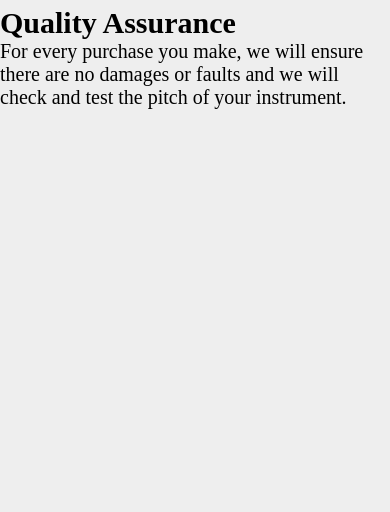
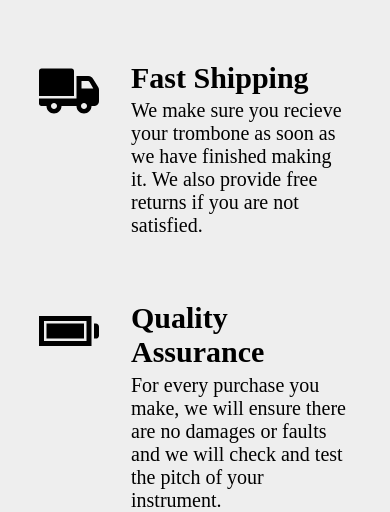
Before and after one commit to Burntroll/Original-Trombones-Landing-Page, a plain HTML site: page index.html in a window 390 px wide. Shown: the part 723-1235 px from the top of the page. Before the commit the page ends 844 px from the top, so only its background shows below. Drawn offline with Linux system fonts and the light colour scheme.

Commit message:
Description section completed

```diff
--- a/css/style.css
+++ b/css/style.css
@@ -84,6 +84,7 @@ body {
 }
 
 .form__title {
+    margin-top: 3rem;
     margin-bottom: 1.5rem;
 }
 
@@ -139,3 +140,64 @@ body {
     background-color: orange;
     transition: 0.3s;
 }
+
+
+/**************************
+*** SERVICE DESCRIPTION ***
+**************************/
+
+.description__wrapper {
+    display: flex;
+    flex-direction: column;
+    width: 60%;
+    gap: 4rem;
+    margin: auto;
+    margin-top: 3rem;
+}
+
+.item__icon img {
+    width: 70px;
+    height: 70px;
+}
+
+
+.item__desc1, .item__desc2, .item__desc3 {
+    display: flex;
+    gap: 4rem;
+}
+
+.item__description {
+    display: flex;
+    flex-direction: column;
+    gap: 0.3rem;
+}
+
+@media only screen and (max-width: 600px) {
+    .description__wrapper {
+        width: 80%;
+    }
+    .item__icon img {
+        width: 60px;
+        height: 60px;
+    }
+    .item__desc1, .item__desc2, .item__desc3 {
+        gap: 2rem;
+    }
+}
+
+@media only screen and (max-width: 360px) {
+    .description__wrapper {
+        width: 90%;
+    }
+    .item__icon img {
+        width: 60px;
+        height: 60px;
+    }
+    .item__desc1, .item__desc2, .item__desc3 {
+        gap: 1rem;
+    }
+}
+
+/********************
+*** IMAGE SECTION ***
+********************/
```
Also changed, not shown: index.html (+2 -1 lines).
